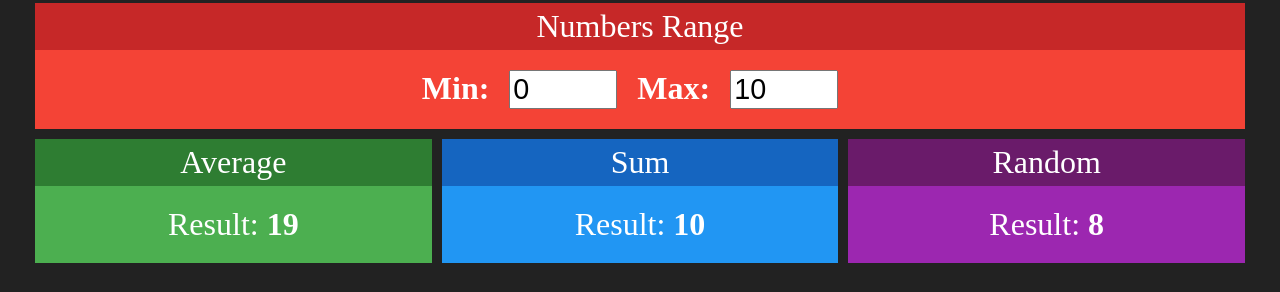
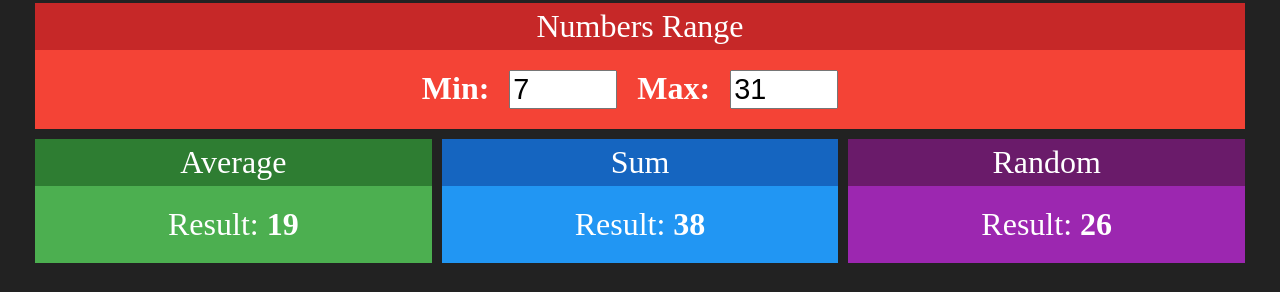
Before and after one commit to JRamos29/redux-app, a React (Create React App) app: page / in a window 1280 px wide. Shown: the part 192-484 px from the top of the page. Built offline with nearby package versions, Linux system fonts and the light colour scheme.

Commit message:
Implemented connect with mapStateToProp for Sum, Random and Range components.

```diff
--- a/src/components/Random.jsx
+++ b/src/components/Random.jsx
@@ -1,18 +1,30 @@
 import React from 'react';
+import { connect } from 'react-redux';
 
 import Card from './Card';
 
 const Random = (props) => {
+	const { min, max } = props;
+
+	const randomNumber = parseInt(Math.random() * (max - min)) + min;
+
 	return (
 		<Card title="Random" purple>
 			<div>
 				<span>
 					<span>Result: </span>
-					<strong>8</strong>
+					<strong>{randomNumber}</strong>
 				</span>
 			</div>
 		</Card>
 	);
 };
 
-export default Random;
+const mapStateToProps = (state) => {
+	return {
+		min: state.numbers.min,
+		max: state.numbers.max,
+	};
+};
+
+export default connect(mapStateToProps)(Random);
--- a/src/components/Range.jsx
+++ b/src/components/Range.jsx
@@ -1,23 +1,33 @@
 import './Range.css';
 import React from 'react';
+import { connect } from 'react-redux';
 
 import Card from './Card';
 
 const Range = (props) => {
+	const { min, max } = props;
+
 	return (
 		<Card title="Numbers Range" red>
 			<div className="Range">
 				<span>
 					<strong>Min:</strong>
-					<input type="number" value={0} readOnly />
+					<input type="number" value={min} readOnly />
 				</span>
 				<span>
 					<strong>Max:</strong>
-					<input type="number" value={10} readOnly />
+					<input type="number" value={max} readOnly />
 				</span>
 			</div>
 		</Card>
 	);
 };
 
-export default Range;
+const mapStateToProps = (state) => {
+	return {
+		min: state.numbers.min,
+		max: state.numbers.max,
+	};
+};
+
+export default connect(mapStateToProps)(Range);
--- a/src/components/Sum.jsx
+++ b/src/components/Sum.jsx
@@ -1,18 +1,28 @@
 import React from 'react';
+import { connect } from 'react-redux';
 
 import Card from './Card';
 
 const Sum = (props) => {
+	const { min, max } = props;
+
 	return (
 		<Card title="Sum" blue>
 			<div>
 				<span>
 					<span>Result: </span>
-					<strong>10</strong>
+					<strong>{max + min}</strong>
 				</span>
 			</div>
 		</Card>
 	);
 };
 
-export default Sum;
+const mapStateToProps = (state) => {
+	return {
+		min: state.numbers.min,
+		max: state.numbers.max,
+	};
+};
+
+export default connect(mapStateToProps)(Sum);
```
